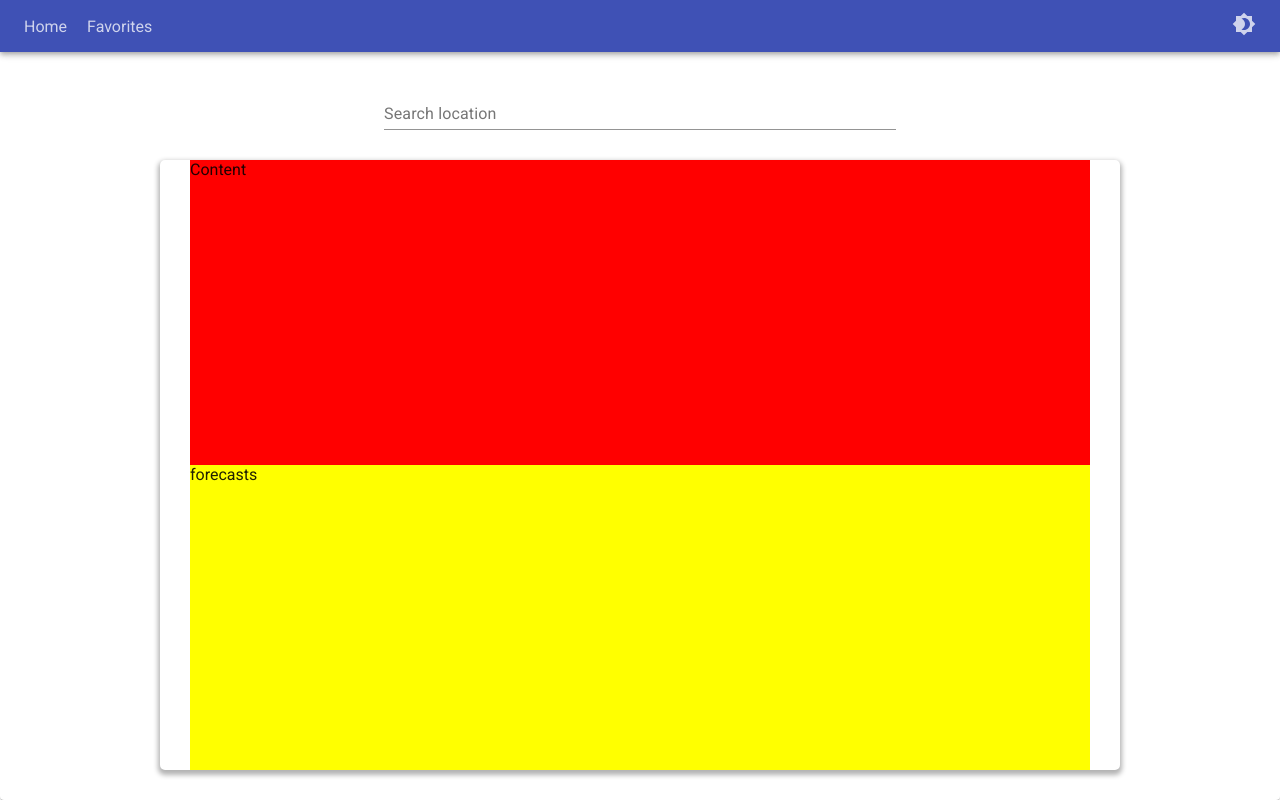
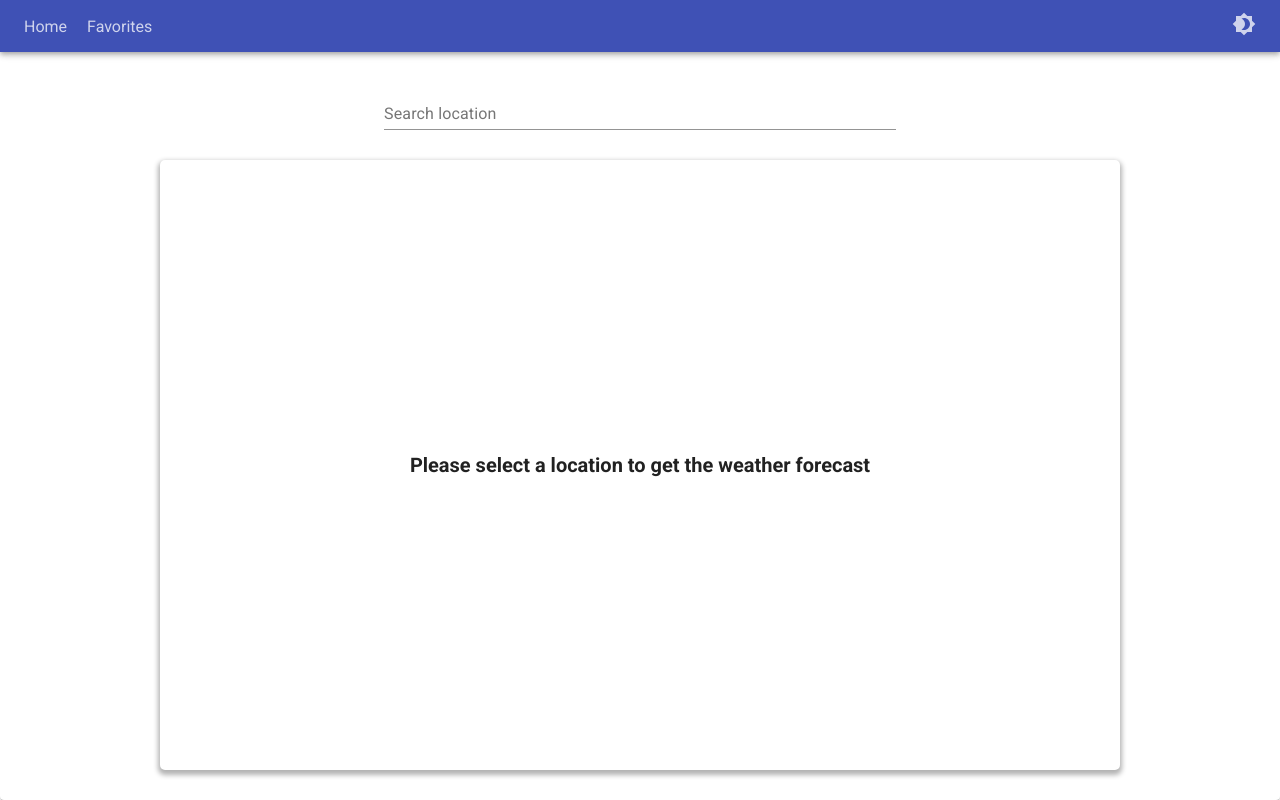
Before and after one commit to rzk666/Razi-Elbaz-9-11-20, a React (Create React App) app: page / in a window 1280 px wide. Built offline with nearby package versions, Linux system fonts and the light colour scheme.

Commit message:
[MISC] Made some minor adjustments

```diff
--- a/src/common/app-const.js
+++ b/src/common/app-const.js
@@ -4,7 +4,7 @@ export const INITIAL_STATE = {
     isLoading: false,
     hasError: false,
     error: '',
-    data: [],
+    data: {},
     forecast: {
       isLoading: false,
       headline: {},
--- a/src/components/Home/WeatherCard.jsx
+++ b/src/components/Home/WeatherCard.jsx
@@ -19,11 +19,19 @@ const WeatherContainer = withStyles({
   },
 })(Card);
 
-const WeatherContent = () => {
-  const x = 5;
+const WeatherContent = ({ data, currentLocation }) => {
+  const {
+    Link, WeatherIcon, WeatherText, Temprature,
+  } = data;
+  const { city, country } = currentLocation;
   return (
     <div className={styles.content_container}>
-      Content
+      <div className={styles.details_container}>
+        Details
+      </div>
+      <div className={styles.map_container}>
+        MAP HERE
+      </div>
     </div>
   );
 };
@@ -37,7 +45,7 @@ const Forecasts = ({ daily, isLoading }) => {
   );
 };
 
-const WeatherCard = ({ currentWeather }) => {
+const WeatherCard = ({ currentWeather, currentLocation }) => {
   const { data, forecast, isLoading } = currentWeather;
   const { headline, daily } = forecast;
   return (
@@ -51,12 +59,25 @@ const WeatherCard = ({ currentWeather }) => {
           )
           : (
             <>
-              <WeatherContent />
-              <Forecasts
-                isLoading={forecast.isLoading}
-                headline={headline}
-                daily={daily}
-              />
+              { !Object.keys(data).length
+                ? (
+                  <div className={styles.no_location}>
+                    Please select a location to get the weather forecast
+                  </div>
+                )
+                : (
+                  <>
+                    <WeatherContent
+                      currentLocation={currentLocation}
+                      data={data}
+                    />
+                    <Forecasts
+                      isLoading={forecast.isLoading}
+                      headline={headline}
+                      daily={daily}
+                    />
+                  </>
+                )}
             </>
           ) }
       </>
--- a/src/components/Home/WeatherCard.module.scss
+++ b/src/components/Home/WeatherCard.module.scss
@@ -6,10 +6,28 @@
   align-items: center;
 }
 
+.no_location{
+  font-weight: bold;
+  display: flex;
+  align-items: center;
+  justify-content: center;
+  height: 100%;
+  width: 100%;
+  font-size: 20px;
+}
+
 .content_container{
   flex: 1;
   width: 100%;
-  background-color: red;
+  display: flex;
+  .details_container{
+    flex: 1;
+    background-color: red;
+  }
+  .map_container{
+    flex: 1;
+    background-color: green;
+  }
 }
 
 .forecasts_container{
```
